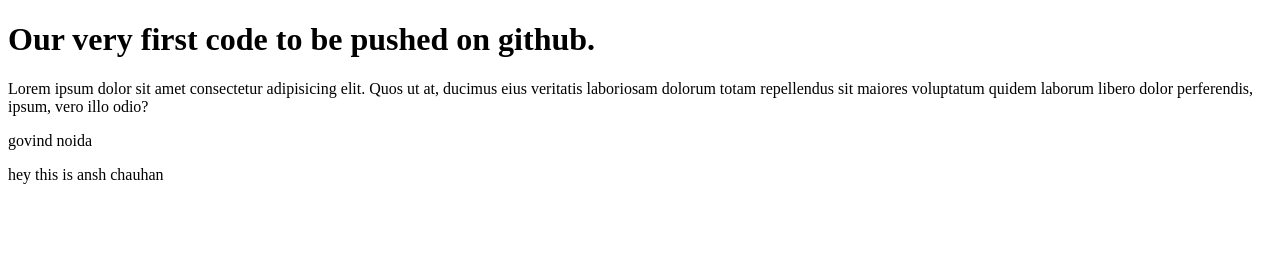
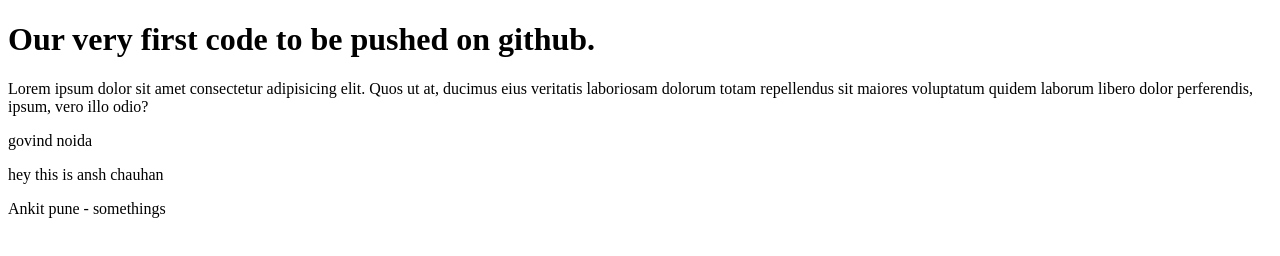
Before and after one commit to someone2508/vcs-exp, a plain HTML site: page index.html in a window 1280 px wide. Drawn offline with Linux system fonts and the light colour scheme.

Commit message:
ankit -pune updated

```diff
--- a/index.html
+++ b/index.html
@@ -1,15 +1,17 @@
 <!DOCTYPE html>
 <html lang="en">
-  <head>
+
+<head>
     <title>Example</title>
-  </head>
-  <body>
+</head>
+
+<body>
     <h1>Our very first code to be pushed on github.</h1>
-    <p> Lorem ipsum dolor sit amet consectetur adipisicing elit. Quos ut at,
-      ducimus eius veritatis laboriosam dolorum totam repellendus sit maiores
-      voluptatum quidem laborum libero dolor perferendis, ipsum, vero illo odio?
+    <p> Lorem ipsum dolor sit amet consectetur adipisicing elit. Quos ut at, ducimus eius veritatis laboriosam dolorum totam repellendus sit maiores voluptatum quidem laborum libero dolor perferendis, ipsum, vero illo odio?
     </p>
     <p>govind noida</p>
     <p>hey this is ansh chauhan</p>
-  </body>
+    <p>Ankit pune - somethings</p>
+</body>
+
 </html>
```
